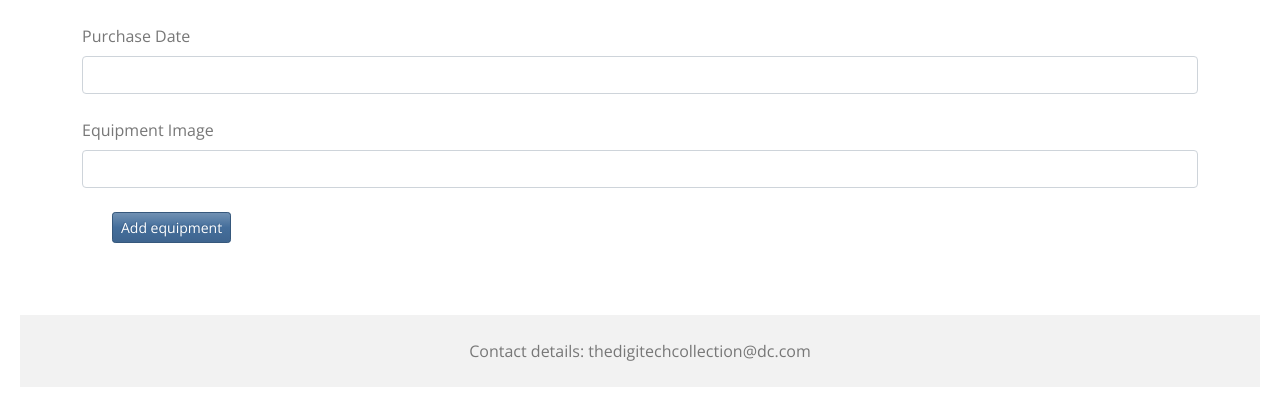
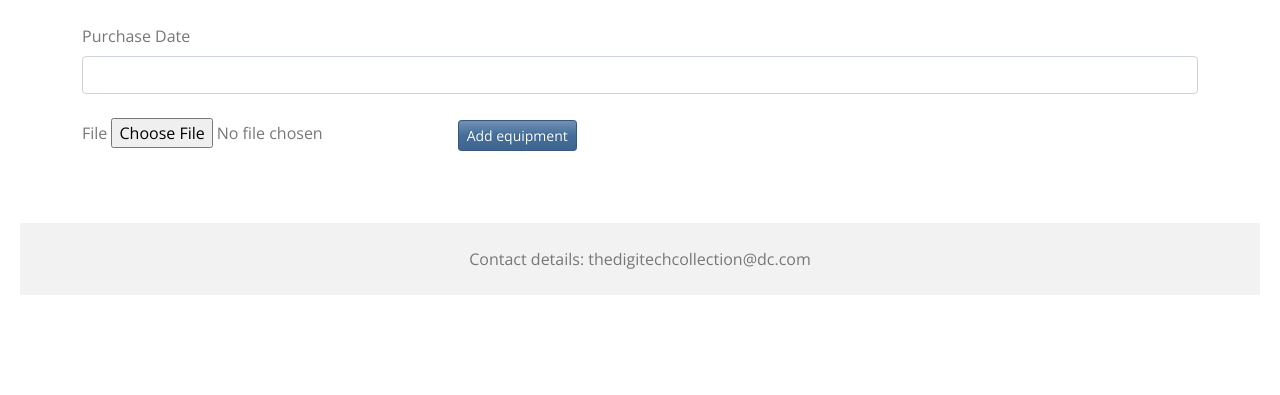
Before and after one commit to butlerk/digitech_collection, a Flask app: page /add_equip in a window 1280 px wide. Shown: the part 495-890 px from the top of the page. After the commit the page ends 790 px from the top, so only its background shows below. Run offline with Flask 2, Linux system fonts and the light colour scheme; the visitor is signed in with stand-in values (Sample User, id 1); data comes from the database, SQL or seed files in the repository; data that the repository does not hold is empty; some libraries are stand-ins or nearby versions.

Commit message:
Added upload file to equipment form - edit not working

```diff
--- a/app/__init__.py
+++ b/app/__init__.py
@@ -45,7 +45,7 @@ def init_db():
         purchase_price = 29.40,
         equip_quantity = 1,
         date_entered = '2021-04-04',
-        equip_image = 'image.jpg',
+        file = 'image.jpg',
 
     )
     db.session.add(microbit)
@@ -56,7 +56,7 @@ def init_db():
         purchase_price = 5.40,
         equip_quantity = 10,
         date_entered = '2021-05-01',
-        equip_image = 'image1.jpg',
+        file = 'image1.jpg',
 
     )
     db.session.add(beebot)
--- a/app/forms.py
+++ b/app/forms.py
@@ -20,12 +20,12 @@ class LoginForm(FlaskForm):
 class AddEquipmentForm(FlaskForm):
     equip_name = StringField('Equipment name', validators=[InputRequired()])
     equip_quantity = IntegerField('Equipment Quantity', validators=[InputRequired()])
-
     location_id = SelectField(u'Location', coerce = int)
     purchase_price =StringField('Purchase Price', validators=[InputRequired()])
     date_entered = StringField('Purchase Date')
-    equip_image = StringField('Equipment Image')
+    file = FileField(validators=[FileRequired()])
     submit = SubmitField('Add equipment')
+
 
 # Flask form to add locations to db
 class AddLocationForm(FlaskForm):
@@ -52,7 +52,7 @@ class AddLoanForm(FlaskForm):
     submit = SubmitField('Add Loan')
 
 class PhotoForm(FlaskForm):
-    photo = FileField(validators=[FileRequired()])
+
     submit = SubmitField('Upload Photo')
 
 # Flask form to edit user inheriting from Add User form
--- a/app/models.py
+++ b/app/models.py
@@ -48,5 +48,5 @@ class Equipment(db.Model):
     purchase_price = db.Column(db.Text)
     equip_quantity = db.Column(db.Integer)
     date_entered = db.Column(db.Text)
-    equip_image = db.Column(db.Text)
+    file = db.Column(db.Text)
     loan = db.relationship('Loan', backref = 'equipment')
--- a/app/routes.py
+++ b/app/routes.py
@@ -129,7 +129,11 @@ def add_equip():
     form = AddEquipmentForm()
     if request.method == 'POST':
         equipment = Equipment()
+        filename = secure_filename(form.file.data.filename)
+        form.file.data.save(os.path.join(app.static_folder, 'images', filename))
+
         form.populate_obj(obj=equipment)
+        equipment.file = filename
         db.session.add(equipment)
         db.session.commit()
         flash(f"Successfully added {equipment.equip_name} as an equipment item.")
@@ -165,6 +169,7 @@ def edit_equipment(id):
     form = EditEquipmentForm(obj=item)
     # Retrieve the different locations from the database, for display in a dropdown
     form.location_id.choices = [(g.location_id, g.location_name) for g in location]
+    form.file = item.file
 
     # When the form is submitted, the form is processed and save to the equipment database
     if form.validate_on_submit():
@@ -176,7 +181,7 @@ def edit_equipment(id):
         return redirect(url_for('view_equip'))
 
     # Return back to the view that add equipment fields empty
-    return render_template('equip_add.html', form=form, location=location)
+    return render_template('equip_edit.html', form=form, location=location)
 
 # Delete a specific equipment item - retrieving, deleting and committing changes to the database. Returns to list of equipment
 @app.route('/delete_equipment/<int:id>')
--- a/app/templates/equip_add.html
+++ b/app/templates/equip_add.html
@@ -10,7 +10,7 @@
     {% endfor %}
 </ul>
 <!-- displays form for adding equipment items to the collection -->
-<form method="POST" >
+<form method="POST" enctype="multipart/form-data">
     {{ form.csrf_token }}
 
     {{ form.equip_name.label(class='form-label') }}
@@ -28,8 +28,8 @@
     {{ form.date_entered.label(class='form-label') }}
     {{ form.date_entered(class = 'form-control') }}<br>
 
-    {{ form.equip_image.label(class='form-label') }}
-    {{ form.equip_image(class = 'form-control') }}<br>
+    {{ form.file.label }}
+    {{ form.file }}
 
 
     {{ form.submit(class_="btn btn-primary btn-sm") }}
--- a/app/templates/equip_view.html
+++ b/app/templates/equip_view.html
@@ -4,7 +4,9 @@
 <h2>Current Equipment List
 <a class="btn btn-primary" href="{{ url_for('add_equip') }}">
     Add Equipment
-</a> </h2><br><br>
+</a>
+
+</h2><br><br>
 
 <!-- create a table view of all equipment -->
 <table class="table table-striped table-bordered">
@@ -27,7 +29,7 @@
             <td>{{ item.location.location_name }}</td>
             <td>{{ item.purchase_price }}</td>
             <td>{{ item.equip_quantity }}</td>
-            <td>{{ item.equip_image }}</td>
+            <td>{{ item.file }}</td>
                 <!-- add "edit" button to next to each item -->
                 <td><a class="btn btn-primary" href="{{ url_for('edit_equipment', id = item.equip_id) }}">
                     Edit
--- a/app/templates/user_edit.html
+++ b/app/templates/user_edit.html
@@ -12,7 +12,6 @@
 </ul>
 <!-- create form for editing users in the database -->
 <form method = "POST" class="pure-form-stacked">
-    <h3> User </h3>
 
     {{ form.csrf_token }}
 
```
Also changed, not shown: app/templates/equip_edit.html (+6 -3 lines), app/static/images/20210401_140649.jpg (added), app/static/images/20210401_140656.jpg (added), app/static/images/mild.png (added).
